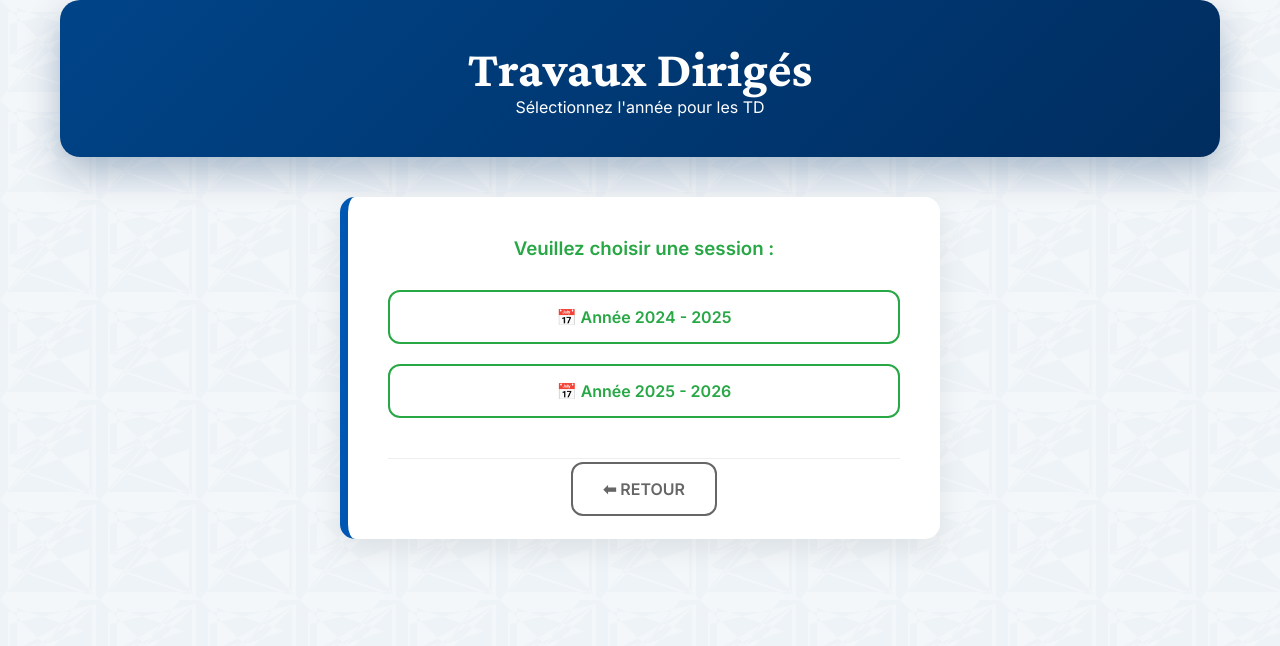
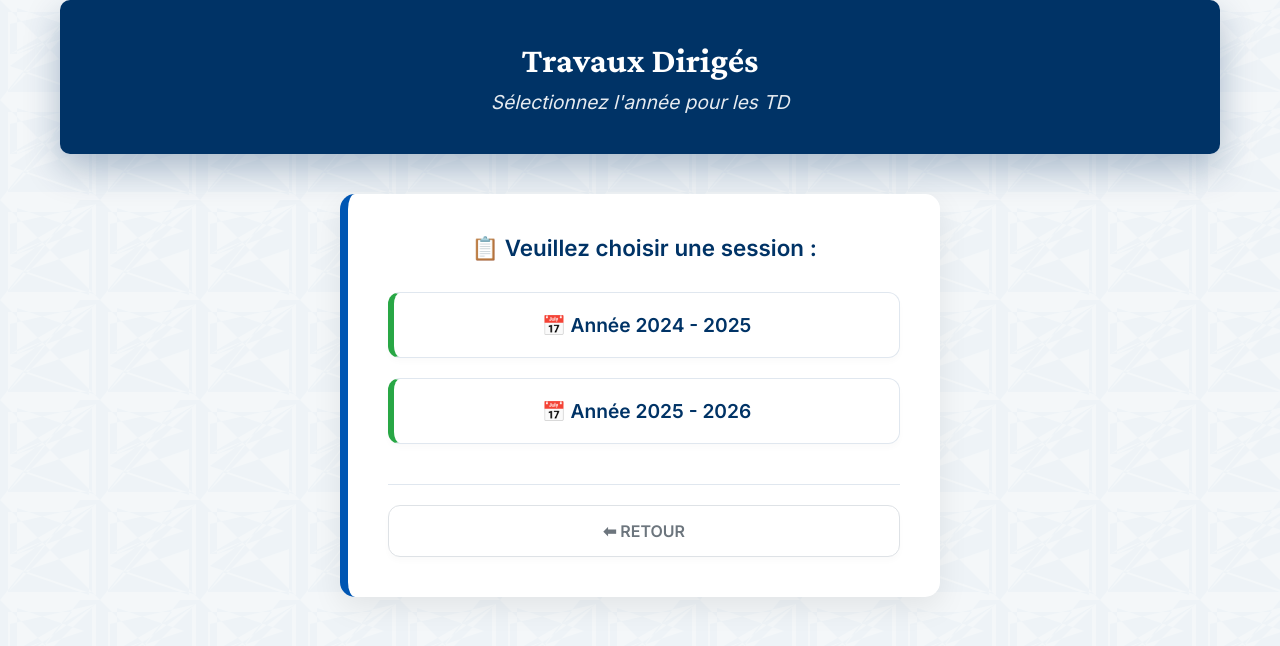
Before and after one commit to mahmoudmath/mahmoudmath.github.io, a Jekyll site: the page choix-annee-td.html, which Jekyll copies as it is, in a window 1280 px wide. Shown: the top 646 px of the page. Built offline with Jekyll 4.4.1, drawn with Linux system fonts in a browser that asks for light colours.

Commit message:
Update choix-annee-td.html

```diff
--- a/choix-annee-td.html
+++ b/choix-annee-td.html
@@ -9,9 +9,110 @@
 })(window,document,'script','dataLayer','GTM-5HG84LR9');</script>
 <!-- End Google Tag Manager -->
     <meta charset="UTF-8">
+    <meta name="viewport" content="width=device-width, initial-scale=1.0">
     <title>Sélection Année - TD</title>
     <link rel="stylesheet" href="style.css">
     <link href="https://unpkg.com/aos@2.3.1/dist/aos.css" rel="stylesheet">
+    <style>
+    /* ===== STYLE LOCAL - PAGE CHOIX TD ===== */
+
+    /* EN-TÊTE BLEU + BLANC (homogène) */
+    .professor-header {
+        background: #003366;
+        padding: 40px 20px;
+        border-radius: 10px;
+        margin-bottom: 30px;
+        text-align: center;
+    }
+
+    .professor-name {
+        color: white !important;
+        font-size: 2.2rem;
+        font-weight: 700;
+        margin-bottom: 10px;
+    }
+
+    .professor-title {
+        color: white !important;
+        font-size: 1.2rem;
+        font-style: italic;
+        opacity: 0.9;
+    }
+
+    /* TITRE "Veuillez choisir une session" */
+    h3 {
+        color: #003366;
+        font-size: 1.4rem;
+        font-weight: 600;
+        margin-bottom: 30px;
+    }
+
+    /* BOUTONS ANNÉES - CARTES BLANCHES */
+    .nav-card {
+        display: block;
+        background: white;
+        color: #003366;
+        padding: 20px 25px;
+        border-radius: 12px;
+        text-decoration: none;
+        font-size: 1.2rem;
+        font-weight: 600;
+        border: 1px solid #e0e7ef;
+        box-shadow: 0 4px 6px rgba(0,0,0,0.02);
+        transition: all 0.3s ease;
+    }
+
+    .nav-card:hover {
+        background: #f0f7ff;
+        border-color: #003366;
+        transform: translateY(-3px);
+        box-shadow: 0 8px 15px rgba(0,51,102,0.1);
+    }
+
+    /* BOUTONS TD - Accent vert */
+    .nav-card[href*="td-"] {
+        border-left: 6px solid #28a745;
+    }
+
+    .nav-card[href*="td-"]:hover {
+        border-left-color: #28a745;
+    }
+
+    /* BOUTON RETOUR (plus discret) */
+    .nav-card[href*="pedagogie"] {
+        color: #6c757d;
+        border-color: #dee2e6;
+        border-left: 1px solid #dee2e6;
+        font-size: 1rem;
+        padding: 15px 25px;
+    }
+
+    .nav-card[href*="pedagogie"]:hover {
+        background: #f8f9fa;
+        border-color: #6c757d;
+        color: #495057;
+    }
+
+    /* RESPONSIVE */
+    @media (max-width: 768px) {
+        .professor-name {
+            font-size: 1.8rem;
+        }
+
+        .professor-title {
+            font-size: 1rem;
+        }
+
+        h3 {
+            font-size: 1.2rem;
+        }
+
+        .nav-card {
+            padding: 16px 20px;
+            font-size: 1.1rem;
+        }
+    }
+    </style>
 </head>
 <body>
     <!-- Google Tag Manager (noscript) -->
@@ -27,12 +128,12 @@
         </header>
 
         <div class="presentation" style="max-width: 600px; margin: 40px auto; text-align: center;" data-aos="zoom-in">
-            <h3 style="margin-bottom: 30px; color: #28a745;">Veuillez choisir une session :</h3>
+            <h3 style="margin-bottom: 30px;">📋 Veuillez choisir une session :</h3>
             <div style="display: flex; flex-direction: column; gap: 20px;">
-                <a href="td-24-25.html" class="nav-card" style="border-color: #28a745; color: #28a745;">📅 Année 2024 - 2025</a>
-                <a href="td-25-26.html" class="nav-card" style="border-color: #28a745; color: #28a745;">📅 Année 2025 - 2026</a>
-                <div style="margin-top: 20px; padding-top: 20px; border-top: 1px solid #eee;">
-                    <a href="pedagogie.html" class="nav-card" style="border-color: #666; color: #666;">⬅ RETOUR</a>
+                <a href="td-24-25.html" class="nav-card">📅 Année 2024 - 2025</a>
+                <a href="td-25-26.html" class="nav-card">📅 Année 2025 - 2026</a>
+                <div style="margin-top: 20px; padding-top: 20px; border-top: 1px solid #e0e7ef;">
+                    <a href="pedagogie.html" class="nav-card">⬅ RETOUR</a>
                 </div>
             </div>
         </div>
```
